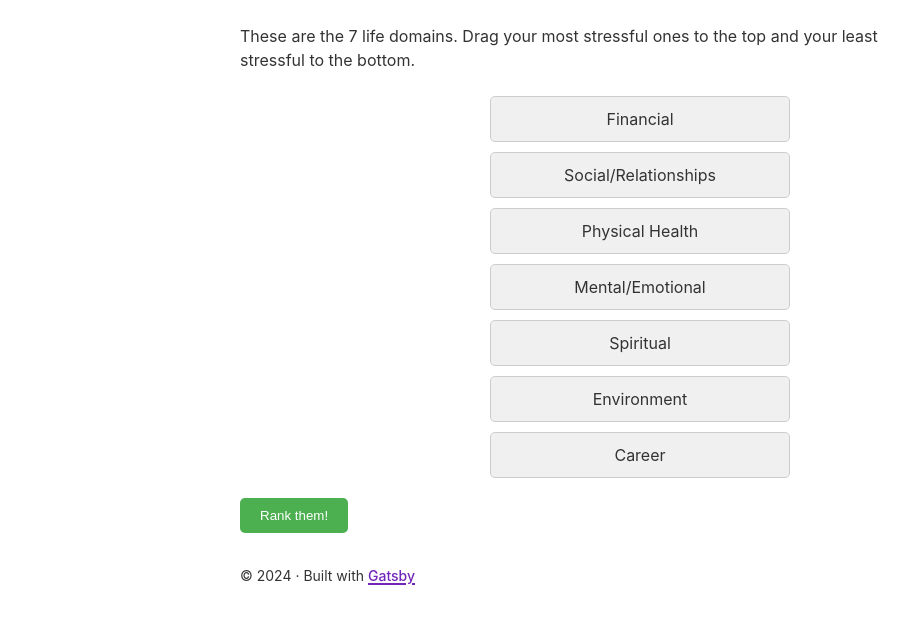
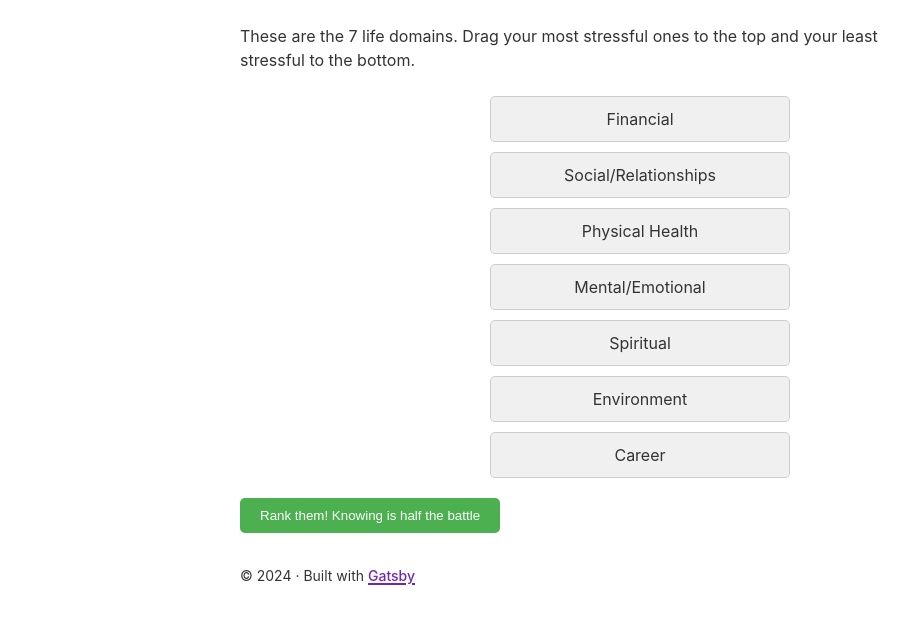
Before and after one commit to yukicruz/lifefocus, a Gatsby site: page /key-life-domains-2 in a window 1280 px wide. Shown: the part 203-821 px from the top of the page, without its empty margins (0-908 px from the left). Built offline with nearby package versions, Linux system fonts and the light colour scheme; Gatsby itself is replaced by a stand-in of ours.

Commit message:
Update button

```diff
--- a/src/pages/key-life-domains-2.js
+++ b/src/pages/key-life-domains-2.js
@@ -75,7 +75,7 @@ const KeyLifeDomains2 = () => {
         </Droppable>
       </DragDropContext>
 
-      <button onClick={handleButtonClick} className="done-button">Rank them!</button>
+      <button onClick={handleButtonClick} className="done-button">Rank them! Knowing is half the battle</button>
 
       {showTable && (
         <>
```
